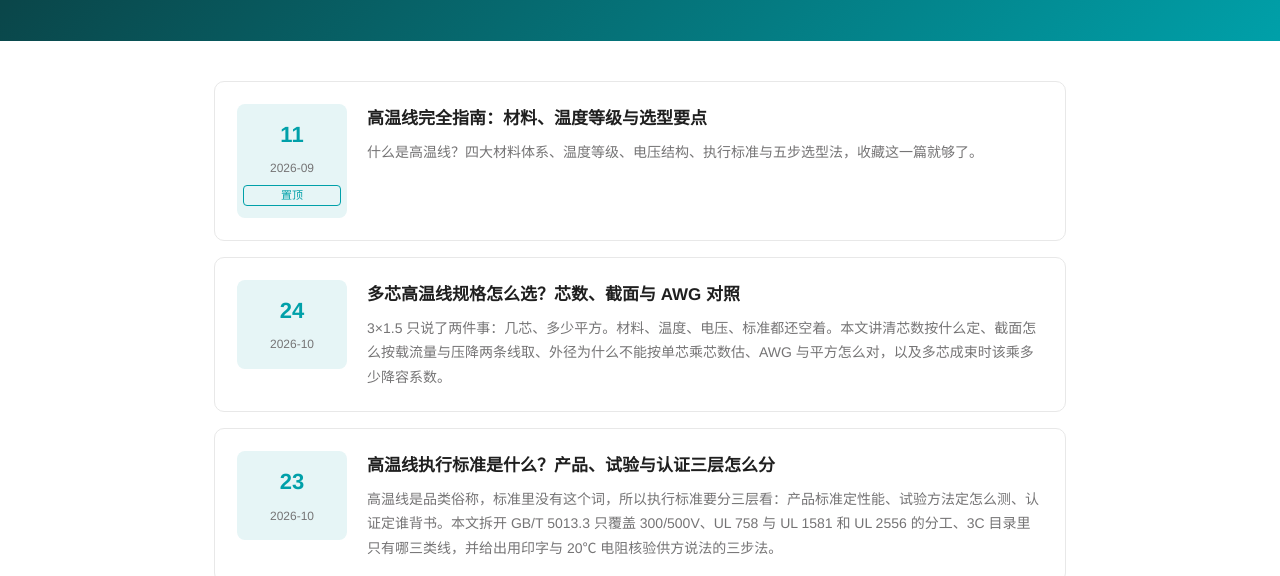
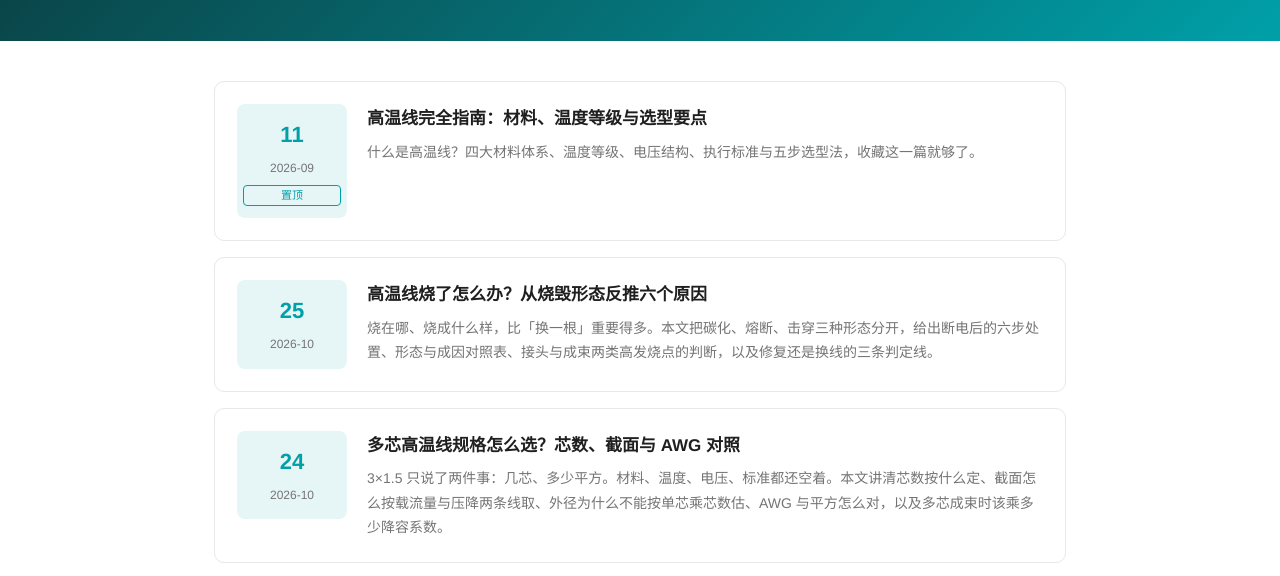
Before and after one commit to mfujun2025/gaowenxian, a plain HTML site: page news.html in a window 1280 px wide. Shown: the part 223-799 px from the top of the page. Drawn offline with Linux system fonts and the light colour scheme.

Commit message:
content: add news card for burnt wire diagnosis

```diff
--- a/news.html
+++ b/news.html
@@ -50,6 +50,13 @@
       <div>
         <h3>高温线完全指南：材料、温度等级与选型要点</h3>
         <p>什么是高温线？四大材料体系、温度等级、电压结构、执行标准与五步选型法，收藏这一篇就够了。</p>
+      </div>
+    </a>
+    <a class="news-card" href="news/news-48.html">
+      <div class="date"><b>25</b><span>2026-10</span></div>
+      <div>
+        <h3>高温线烧了怎么办？从烧毁形态反推六个原因</h3>
+        <p>烧在哪、烧成什么样，比「换一根」重要得多。本文把碳化、熔断、击穿三种形态分开，给出断电后的六步处置、形态与成因对照表、接头与成束两类高发烧点的判断，以及修复还是换线的三条判定线。</p>
       </div>
     </a>
     <a class="news-card" href="news/news-47.html">
```
